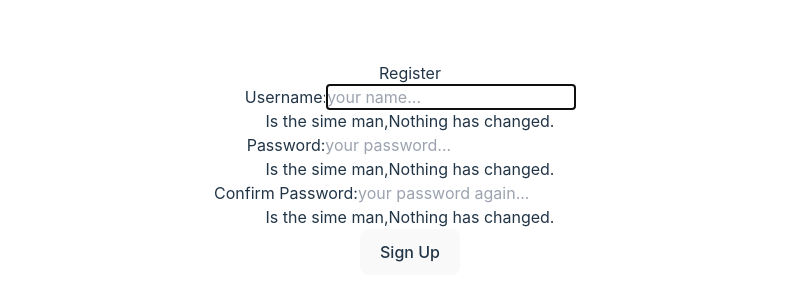
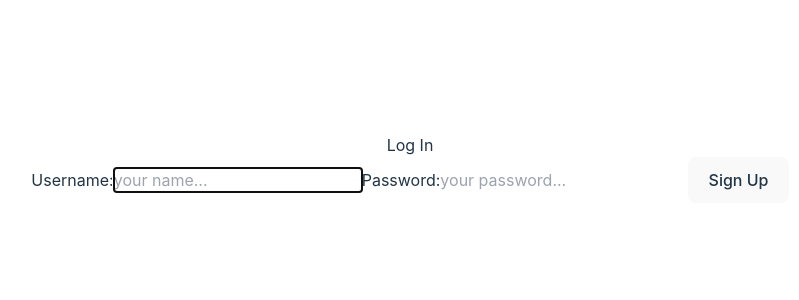
Before and after one commit to AbdEDjalilSaf/Register-Form, a React (Vite) app: page / in a window 1280 px wide. Shown: the part 232-532 px from the top of the page, without its empty margins (230-1029 px from the left). Built offline with nearby package versions, Linux system fonts and the light colour scheme.

Commit message:
first Event

```diff
--- a/src/App.jsx
+++ b/src/App.jsx
@@ -1,13 +1,14 @@
 import { useState } from 'react'
 import Register from "./Register"
 import './App.css'
+import LogIn from './LogIn'
 
 function App() {
-  const [count, setCount] = useState(0)
+  const [count, setCount] = useState(0);
 
   return (
     <>
-  <Register />
+  <LogIn />
 
     </>
   )
--- /dev/null
+++ b/src/LogIn.jsx
@@ -0,0 +1,70 @@
+import React, { useRef, useState, useEffect } from 'react'
+
+const LogIn = () => {
+
+const userRef = useRef();
+const errorRef = useRef();
+
+const [user,setUser] = useState('');
+const [pwd,setPwd] = useState('');
+
+const [errMsg,setErrMsg] = useState('');
+const [success,setSuccess] = useState(false);
+
+
+//-------------------------------- Ref's focus  -------------------------------------
+
+useEffect(()=>{
+  userRef.current.focus();
+},[]);
+
+
+//-------------------------------- pwd and matchPwd test ---------------------------------
+
+useEffect(()=>{
+  setErrMsg('');
+},[user,pwd]);
+
+
+
+  return (
+    <section>
+    <p ref={errorRef} className={errMsg ? 'block mb-7' : 'hidden mb-7' } aria-live='assertive'>{errMsg}</p>
+
+      <div className='bg-blue-400 px-5 py-4 rounded select-none'>
+<h2 className='text-4xl mb-6'>Log In</h2>
+      <form className='flex flex-col gap-3 text-left' >
+<label className='text-xl' htmlFor='username'>Username:</label>
+<input type='text' ref={userRef} className='w-80 px-4 py-2 rounded mb-3' placeholder='your name...'
+ onChange={(e)=> setUser(e.target.value)}
+ required
+ id='username'
+ aria-invalid=''
+ />
+
+{/*
+<p  className={''}>
+Is the sime man,Nothing has changed.
+</p> */}
+
+
+<label className='text-xl'>Password:</label>
+<input type='password'  className='w-80 px-4 py-2 rounded mb-3' placeholder='your password...'
+ onChange={(e)=> setPwd(e.target.value)}
+ required
+ aria-invalid='' />
+
+
+{/* <p className=''>
+  Is the sime man,Nothing has changed.
+</p> */}
+
+
+<button  className='bg-blue-700 transition outline-none hover:bg-blue-400 text-xl py-3 px-6 rounded'>Sign Up</button>
+      </form>
+    </div>
+    </section>
+  )
+}
+
+export default LogIn
--- a/src/Register.jsx
+++ b/src/Register.jsx
@@ -53,12 +53,13 @@ useEffect(()=>{
   setMatchPwdValidation(matchTest);
 },[pwd,matchPwd]);
 
-//-------------------------------- pwd and matchPwd test ---------------------------------
+//-------------------------------- pwd and matchPwd and User test ---------------------------------
 
 useEffect(()=>{
 setErrMsg('');
 },[user,pwd,matchPwd]);
 
+//-------------------------------- handel submit ---------------------------------
 const handelSubmit = async (e)=>{
 e.preventDefault();
 
@@ -90,7 +91,7 @@ setErrMsg('No server response');
   }else {
     setErrMsg('Registration Failed');
   }
-
+errorRef.current.focus();
 }
 
 // console.log(user,pwd);
@@ -107,7 +108,7 @@ setErrMsg('No server response');
 </section>
     ) : (
       <section>
-    <p  className='mb-7' aria-live='assertive'>{errMsg}</p>
+    <p ref={errorRef} className='mb-7' aria-live='assertive'>{errMsg}</p>
 
       <div className='bg-blue-400 px-5 py-4 rounded select-none'>
 <h2 className='text-4xl mb-6'>Register</h2>
@@ -123,7 +124,7 @@ setErrMsg('No server response');
  />
 
 <p  className={userFocus && user && !userValidation ? "block bg-red-700 text-white py-2 px-4" : "hidden"}>
-Is the sime man,Nothing has changed.
+Is the sime man,Nothing has changed User.
 </p>
 
 <label className='text-xl'>Password:</label>
@@ -135,7 +136,7 @@ Is the sime man,Nothing has changed.
  aria-invalid={pwdValidation ? "false" : "true"} />
 
 <p className={pwdFocus && pwd && !pwdValidation ? "block bg-red-700 text-white py-2 px-4" : "hidden"}>
-  Is the sime man,Nothing has changed.
+  Is the sime man,Nothing has changed PWD.
 </p>
 
 <label className='text-xl'>Confirm Password:</label>
@@ -148,7 +149,7 @@ aria-invalid={pwdValidation ? "false" : "true"}
  />
 
 <p  className={matchPwdFocus && matchPwd && !matchPwdValidation ? "block bg-red-700 text-white py-2 px-4" : "hidden"}>
-  Is the sime man,Nothing has changed.
+  Is the sime man,Nothing has changed matchPwd.
 </p>
 
 <button disabled={!userValidation || !pwdValidation || !matchPwdValidation ? true : false} className='bg-blue-700 transition outline-none hover:bg-blue-400 text-xl py-3 px-6 rounded'>Sign Up</button>
```
